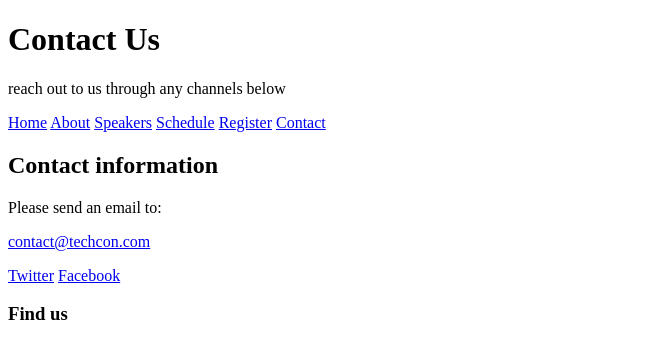
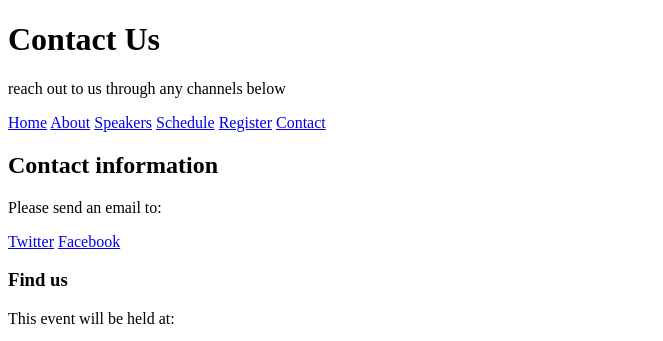
Before and after one commit to Mlaahtony/TechCon_HTML, a plain HTML site: page techcon_website/contact.html in a window 1280 px wide. Shown: the top 341 px of the page, without its empty margins (0-663 px from the left). Drawn offline with Linux system fonts and the light colour scheme.

Commit message:
Update contact.html

```diff
--- a/techcon_website/contact.html
+++ b/techcon_website/contact.html
@@ -26,7 +26,7 @@
 
                 <p>Please send an email to:</p>
                 <!--Email Adress with mailto-->
-                <p><a href="mailto:contact@techcon.com">contact@techcon.com</a></p>
+                <p><a href="mailto:email@example.com<email@example.com</a></p>
 
                 <div class="social-media">
                     <a href="https://twitter.com/techcon2024" target="_blank">Twitter</a>
```
